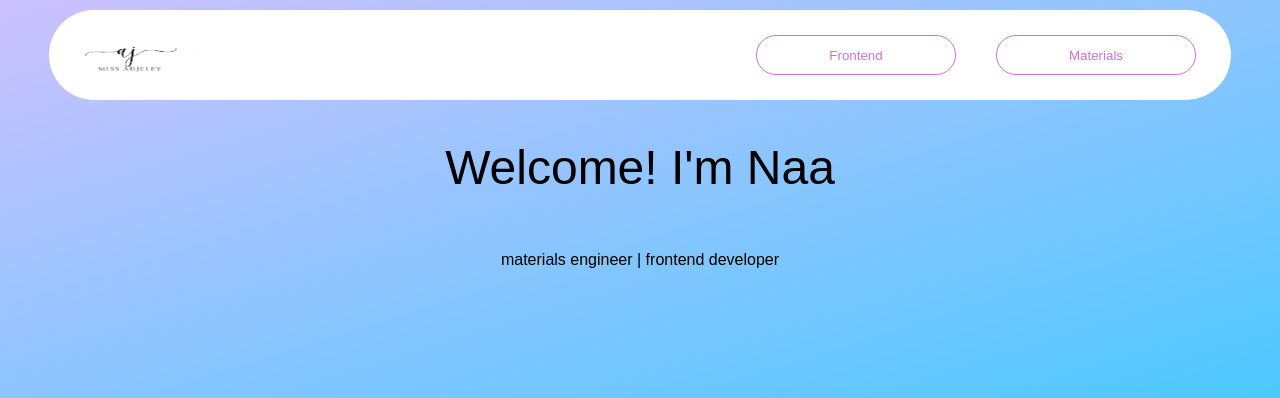
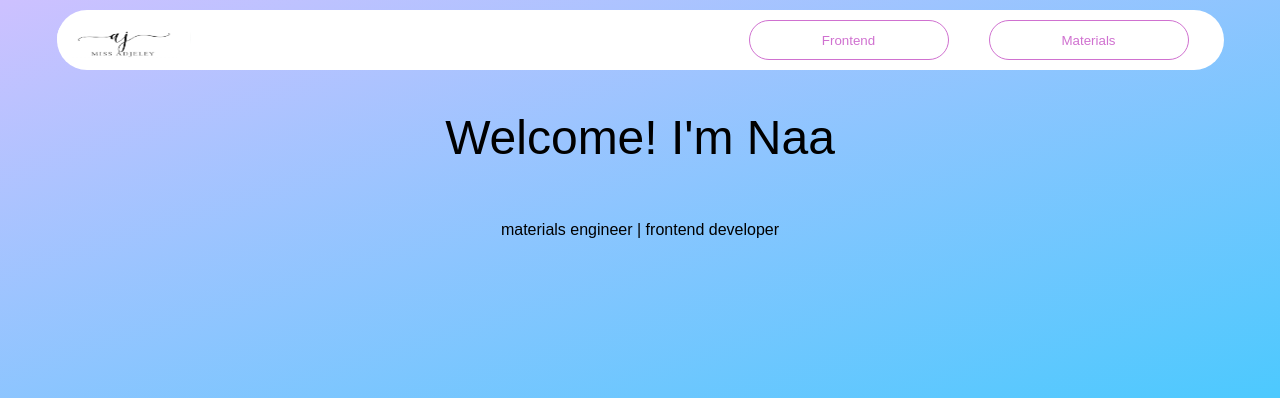
Before and after one commit to Adjeleyy/Personal-Website, a plain HTML site: page index.html in a window 1280 px wide. Shown: the top 398 px of the page. Drawn offline with Linux system fonts and the light colour scheme; a web font is replaced by a local one.

Commit message:
Update lifeofnaa.css

```diff
--- a/lifeofnaa.css
+++ b/lifeofnaa.css
@@ -42,7 +42,7 @@ h1{
 }
 .button-header {
     margin-top: 10px;
-    padding: 15px;
+    padding-right: 15px;
     display: grid;
     align-items:center ;
     grid-template-columns: 4fr 1fr 1fr;
```
